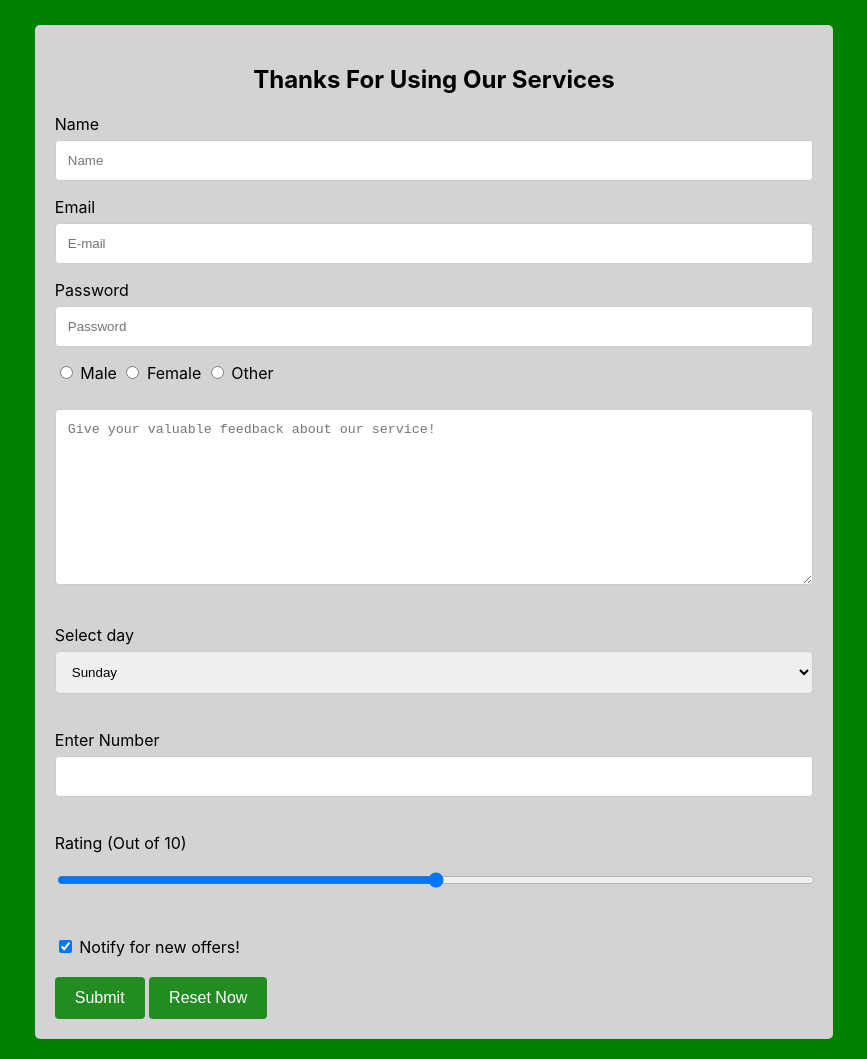
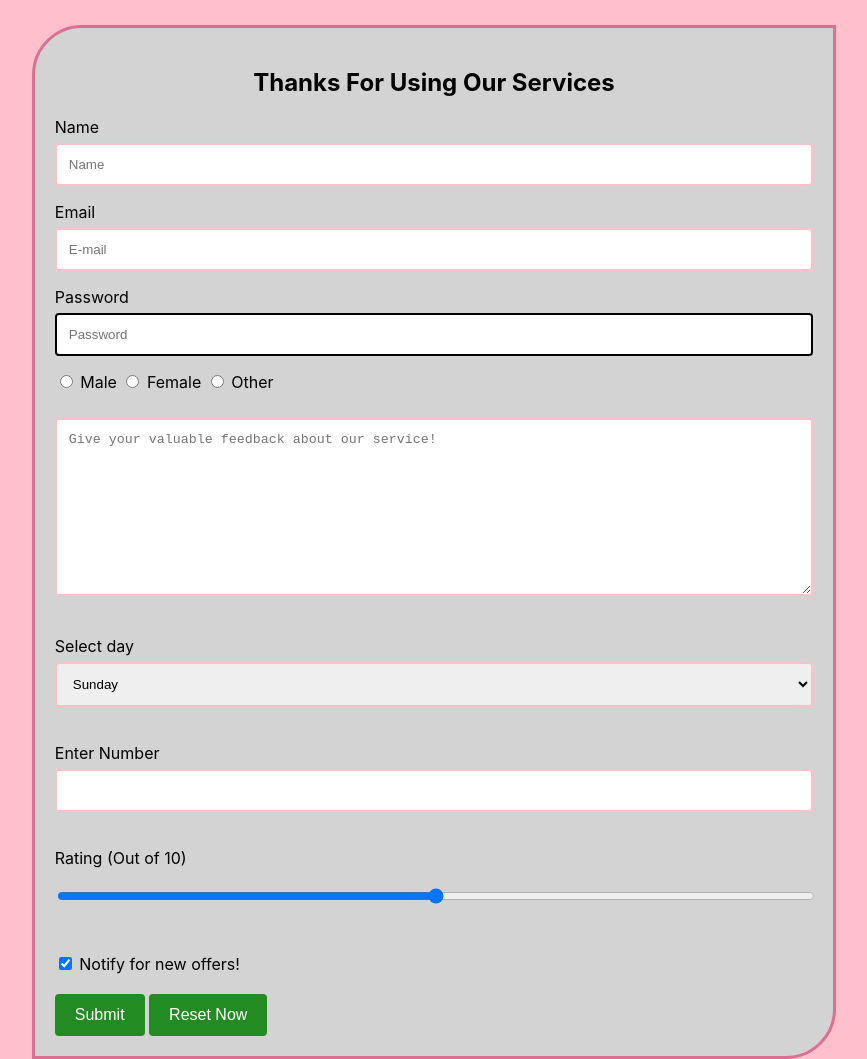
Before and after one commit to hackthemind/website, a plain HTML site: page index.html in a window 1280 px wide. Shown: the whole page, without its empty margins (206-1073 px from the left). Drawn offline with Linux system fonts and the light colour scheme.

Commit message:
changed the colour theme and added cool focus attributes to the inputs

```diff
--- a/index.html
+++ b/index.html
@@ -1,39 +1,46 @@
-
 <!DOCTYPE html>
 <html lang="en">
   <head>
-    <meta charset="UTF-8">
-    <meta http-equiv="X-UA-Compatible" content="IE=edge">
-    <meta name="viewport" content="width=device-width, initial-scale=1.0">
+    <meta charset="UTF-8" />
+    <meta http-equiv="X-UA-Compatible" content="IE=edge" />
+    <meta name="viewport" content="width=device-width, initial-scale=1.0" />
     <title>Feedback Form</title>
-    <link rel="stylesheet" href="./main.css">
+    <link rel="stylesheet" href="./main.css" />
   </head>
   <body>
     <div class="container">
-    <h2 >Thanks For Using Our Services</h2>
+      <h2>Thanks For Using Our Services</h2>
       <form autocomplete="on" class="">
         <div>
           <label for="fname">Name</label>
-        <input type="text" name="" id="" placeholder="Name">
+          <input type="text" name="" id="" placeholder="Name" />
 
           <label for="email">Email</label>
-        <input type="email" name="" id="" placeholder="E-mail">
+          <input type="email" name="" id="" placeholder="E-mail" />
 
           <label for="password">Password</label>
-        <input type="password" name="" id="" placeholder="Password">
+          <input type="password" name="" id="" placeholder="Password" />
 
-        <input type="radio" name="idg" id="genderr">
+          <input type="radio" name="idg" id="genderr" />
           <label for="genderr">Male</label>
 
-        <input type="radio" name="idg" id="gender">
+          <input type="radio" name="idg" id="gender" />
           <label for="gender">Female</label>
 
-        <input type="radio" name="idg" id="genderrr">
+          <input type="radio" name="idg" id="genderrr" />
           <label for="genderrr">Other</label>
-      </div><br>
+        </div>
+        <br />
         <div>
-        <textarea name="" id="" cols="30" rows="10" placeholder="Give your valuable feedback about our service!"></textarea>
-      </div><br>
+          <textarea
+            name=""
+            id=""
+            cols="30"
+            rows="10"
+            placeholder="Give your valuable feedback about our service!"
+          ></textarea>
+        </div>
+        <br />
         <div>
           <label for="date">Select day</label>
           <select name="" id="date">
@@ -45,25 +52,36 @@
             <option value="mon">Friday</option>
             <option value="mon">Saturday</option>
           </select>
-      </div><br>
+        </div>
+        <br />
 
         <div>
           <label for="sele">Enter Number</label>
-        <input type="number" name="" id="sele"  >
-      </div><br>
+          <input type="number" name="" id="sele" />
+        </div>
+        <br />
 
         <div>
           Rating (Out of 10)
-        <input type="range" name="gg" id="" max="10" min="0" value="5" step="1" >
-      </div><br>
+          <input
+            type="range"
+            name="gg"
+            id=""
+            max="10"
+            min="0"
+            value="5"
+            step="1"
+          />
+        </div>
+        <br />
         <div>
-
           <div>
-          <input type="checkbox" name="" id="check" checked>
+            <input type="checkbox" name="" id="check" checked />
             <label for="check">Notify for new offers!</label>
-        </div><br>
-        <input type="submit" value="Submit">
-        <input type="reset" value="Reset Now">
+          </div>
+          <br />
+          <input type="submit" value="Submit" />
+          <input type="reset" value="Reset Now" />
         </div>
       </form>
     </div>
--- a/main.css
+++ b/main.css
@@ -1,96 +1,93 @@
 body {
-    background-color: green;
+  background-color: #ffc0cb;
 }
 
 h2 {
   text-align: center;
-    color : black;
+  color: black;
 }
 
 .container {
-    font-family: 'Inter', sans-serif;
+  font-family: "Inter", sans-serif;
+  border: 3px solid #db7093;
   margin-top: 25px;
   margin-left: auto;
   margin-right: auto;
   margin-bottom: 25px;
-    border-radius: 5px;
+  border-radius: 50px 0px;
   background-color: lightgrey;
   padding: 20px;
   width: 60%;
   font-size: medium;
 }
 
-input[type=text], select, textarea {
+input[type="text"],
+select,
+textarea {
   width: 100%;
   padding: 12px;
-    border: 1px solid #ccc;
+  border: 2px solid #ffc0cb;
   border-radius: 4px;
   box-sizing: border-box;
   margin-top: 6px;
   margin-bottom: 16px;
-    resize: vertical
+  resize: vertical;
 }
 
-input[type=email], select, textarea {
+input[type="email"],
+select,
+textarea {
   width: 100%;
   padding: 12px;
-    border: 1px solid #ccc;
+  border: 2px solid #ffc0cb;
   border-radius: 4px;
   box-sizing: border-box;
   margin-top: 6px;
   margin-bottom: 16px;
-    resize: vertical
+  resize: vertical;
 }
 
-input[type=password], select, textarea {
+input[type="password"],
+select,
+textarea {
   width: 100%;
   padding: 12px;
-    border: 1px solid #ccc;
+  /* border: 10px solid #ffc0cb; */
   border-radius: 4px;
   box-sizing: border-box;
   margin-top: 6px;
   margin-bottom: 16px;
-    resize: vertical
+  resize: vertical;
+  border: 2px solid;
 }
 
-input[type=number], select, textarea {
+input[type="number"],
+select,
+textarea {
   width: 100%;
   padding: 12px;
-    border: 1px solid #ccc;
+  border: 2px solid #ffc0cb;
   border-radius: 4px;
   box-sizing: border-box;
   margin-top: 6px;
   margin-bottom: 16px;
-    resize: vertical
+  resize: vertical;
 }
 
-input[type=range], select, textarea {
+input[type="range"],
+select,
+textarea {
   width: 100%;
   padding: 12px;
-    border: 1px solid #ccc;
+  border: 2px solid #ffc0cb;
   border-radius: 4px;
   box-sizing: border-box;
   margin-top: 6px;
   margin-bottom: 16px;
-    resize: vertical
+  resize: vertical;
 }
 
-input[type=submit] {
-    background-color: forestgreen;
-    color: white;
-    padding: 12px 20px;
-    border: none;
-    border-radius: 4px;
-    cursor: pointer;
-    font-size: medium;
-
-}
-
-input[type=submit]:hover {
-    background-color: darkgreen;
-}
-
-input[type=reset] {
+input[type="submit"] {
   background-color: forestgreen;
   color: white;
   padding: 12px 20px;
@@ -100,6 +97,30 @@ input[type=reset] {
   font-size: medium;
 }
 
-input[type=reset]:hover {
+input[type="submit"]:hover {
   background-color: darkgreen;
 }
+
+input[type="reset"] {
+  background-color: forestgreen;
+  color: white;
+  padding: 12px 20px;
+  border: none;
+  border-radius: 4px;
+  cursor: pointer;
+  font-size: medium;
+}
+
+input[type="reset"]:hover {
+  background-color: darkgreen;
+}
+input,
+textarea {
+  outline: none;
+  transition: 1s;
+}
+input:focus,
+textarea:focus {
+  margin-top: 15px;
+  outline: none;
+}
```
Lines whose indentation alone changed are shown as unchanged.
